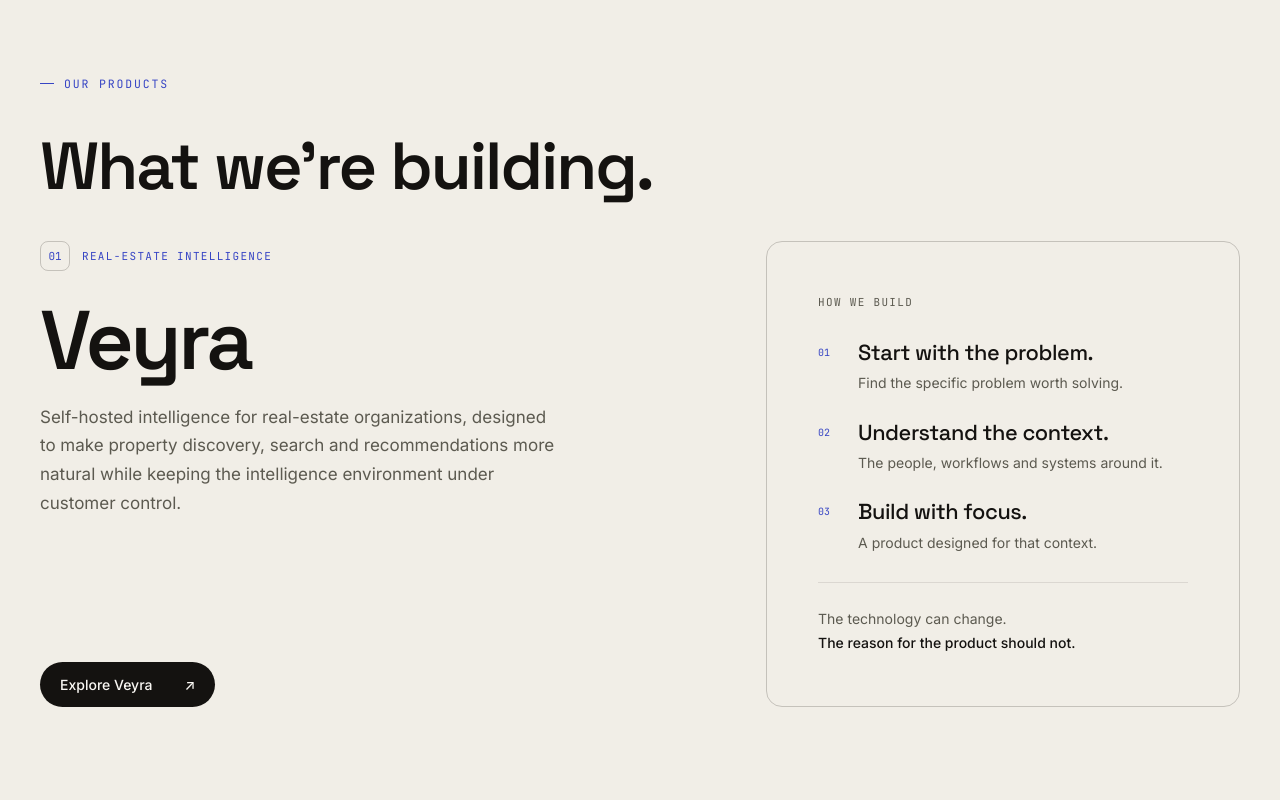
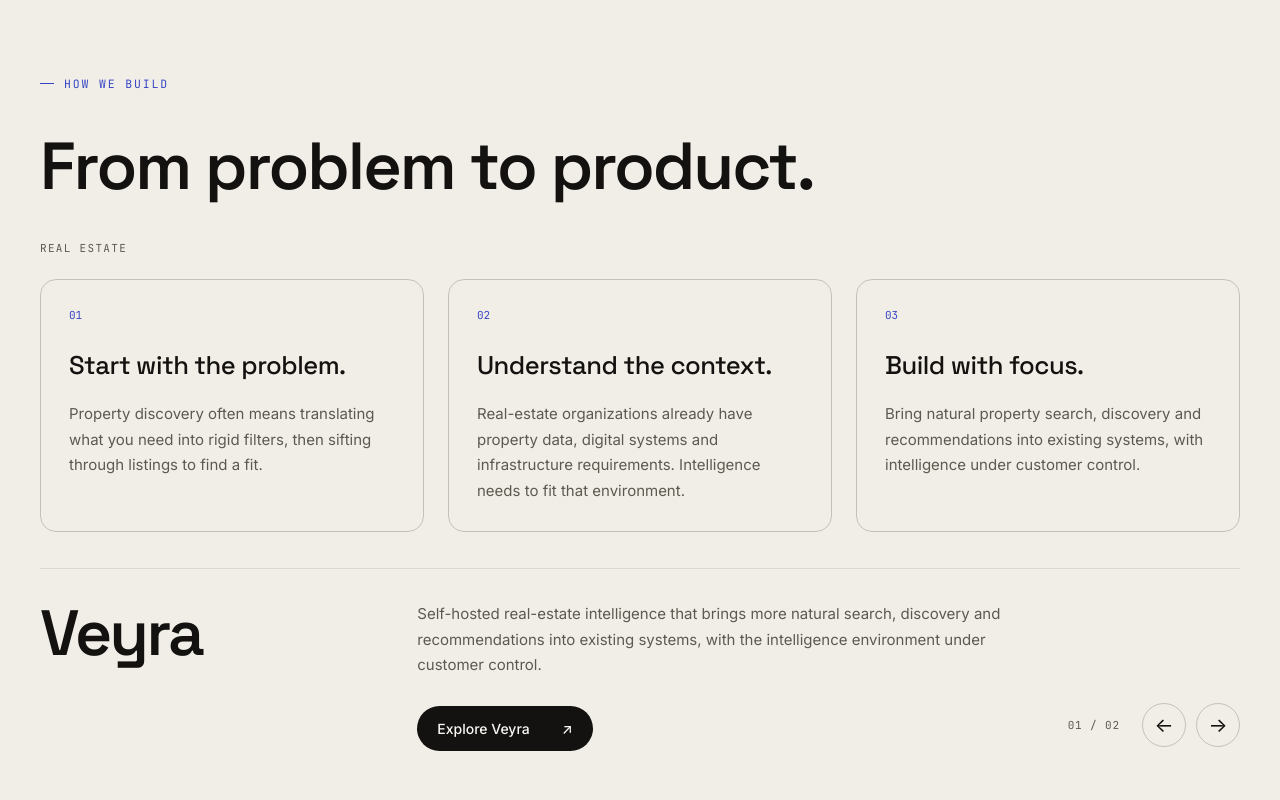
Before and after one commit to kangichu/Veyra, a plain HTML site: page index.html in a window 1280 px wide. Shown: the part 1300-2100 px from the top of the page. Drawn offline with nearby package versions, Linux system fonts and the light colour scheme.

Commit message:
Add synchronized product slider with three-step stories
- Switch between Veyra and Saelis with matching problem and context
- Arrange three equal step cards above the selected product
- Support keyboard navigation, touch swiping and mobile layouts
- Show Saelis as coming soon

```diff
--- a/assets/css/tandish-home.css
+++ b/assets/css/tandish-home.css
@@ -7,24 +7,15 @@
 .home-body{font-size:clamp(15px,1.4vw,17px);line-height:1.7;color:var(--fog);max-width:560px;}
 .home-company-grid > .home-body{padding-top:6px;}
 .home-products{background:var(--ink-2);}
-.home-portfolio{display:grid;grid-template-columns:minmax(0,1.45fr) minmax(0,1fr);margin-top:40px;gap:clamp(24px,3vw,40px);}
 .home-product{display:flex;flex-direction:column;align-items:flex-start;padding:0;background:transparent;position:relative;}
-.home-product-category,.home-kicker{font-family:'JetBrains Mono',monospace;font-size:11px;letter-spacing:.12em;text-transform:uppercase;color:var(--signal);line-height:1.6;}
-.home-product h3{font-family:'Space Grotesk',sans-serif;font-size:clamp(56px,6.5vw,88px);font-weight:600;letter-spacing:-.04em;line-height:1;margin:28px 0 20px;}
 .home-product .home-body{margin-bottom:32px;max-width:520px;}
 .home-product-link{display:inline-flex;gap:32px;align-items:center;margin-top:auto;padding:14px 20px;font-size:14px;font-weight:500;color:var(--ink);background:var(--white);border-radius:100px;transition:background .2s,color .2s;}
 .home-product-link:hover{background:var(--signal);color:#fff;}
-.tandish-home #approach{padding:clamp(28px,4vw,56px);border:1px solid var(--line-strong);border-radius:16px;scroll-margin-top:80px;}
-.home-approach-content{height:100%;display:flex;flex-direction:column;justify-content:flex-start;gap:28px;}
-.home-kicker{color:var(--fog);}
 
-.home-approach-note{margin-top:28px;padding-top:24px;border-top:1px solid var(--line);font-size:14px;}
 .tandish-home #contact{border-top:1px solid var(--line);scroll-margin-top:80px;}
 .home-contact-button:hover{background:var(--signal);border-color:var(--signal);color:var(--white);transform:translateY(-2px);}
 @media(max-width:760px){
-  .home-approach-content{gap:24px;}
-  .home-company-grid,.home-portfolio{grid-template-columns:minmax(0,1fr);}
-  .home-portfolio{gap:24px;margin-top:32px;}
+  .home-company-grid{grid-template-columns:minmax(0,1fr);}
   .tandish-home #hero{height:auto;min-height:100vh;min-height:100lvh;padding:140px 0 max(28px,env(safe-area-inset-bottom));padding-bottom:calc(max(28px,env(safe-area-inset-bottom)) + 100lvh - 100dvh);gap:40px;justify-content:flex-start;}
   .tandish-home #heroContent{margin-block:auto;}
   .tandish-home #heroFoot{position:relative;left:auto;right:auto;bottom:auto;margin:0 20px;flex-shrink:0;display:grid;grid-template-columns:minmax(0,1fr) 42px;gap:20px;align-items:end;}
@@ -40,14 +31,43 @@
 
 
 /* Product identity and a compact, readable company process. */
-.home-product-category{display:flex;align-items:center;gap:12px;}
-.home-product-number{display:inline-flex;align-items:center;justify-content:center;width:30px;height:30px;flex-shrink:0;border:1px solid var(--line-strong);border-radius:8px;letter-spacing:0;}
-.home-build-steps{list-style:none;display:grid;gap:24px;}
-.home-build-steps li{display:grid;grid-template-columns:26px minmax(0,1fr);gap:14px;align-items:start;}
-.home-step-number{font-family:'JetBrains Mono',monospace;font-size:10px;color:var(--signal);line-height:28px;}
-.home-build-steps h4{font-family:'Space Grotesk',sans-serif;font-size:clamp(19px,1.7vw,23px);font-weight:500;letter-spacing:-.02em;line-height:1.25;}
-.home-build-steps p{font-size:14px;line-height:1.6;color:var(--fog);margin-top:6px;}
-.home-approach-note strong{font-weight:500;color:var(--white);}
 .home-product-link span{transition:transform .2s;}
 .home-product-link:hover span{transform:translate(2px,-2px);}
 @media(prefers-reduced-motion:reduce){.home-product-link span{transition:none;}.home-product-link:hover span{transform:none;}}
+
+/* Each public product owns its problem, context and outcome. */
+.home-product-stories{display:grid;gap:56px;margin-top:40px;}
+.home-product-story + .home-product-story{border-top:1px solid var(--line-strong);padding-top:48px;}
+.home-story-industry{font-family:'JetBrains Mono',monospace;font-size:11px;letter-spacing:.12em;text-transform:uppercase;color:var(--fog);margin-bottom:24px;}
+.home-story-steps{list-style:none;display:grid;grid-template-columns:repeat(3,minmax(0,1fr));gap:24px;align-items:start;}
+.home-story-steps > li{min-width:0;padding:28px;}
+.home-story-context{border:1px solid var(--line-strong);border-radius:16px;align-self:stretch;}
+.home-story-number{display:block;font-family:'JetBrains Mono',monospace;font-size:11px;color:var(--signal);margin-bottom:28px;}
+.home-story-steps h4{font-family:'Space Grotesk',sans-serif;font-size:clamp(21px,2vw,26px);font-weight:500;line-height:1.2;letter-spacing:-.02em;margin-bottom:20px;}
+.home-story-context p{font-size:15px;line-height:1.7;color:var(--fog);}
+.home-story-outcome .home-product-name{font-family:'Space Grotesk',sans-serif;font-size:clamp(48px,5vw,68px);font-weight:600;letter-spacing:-.04em;line-height:1;margin:8px 0 20px;}
+.home-story-outcome .home-body{font-size:15px;margin-bottom:28px;}
+@media(max-width:600px){.home-story-steps{grid-template-columns:minmax(0,1fr);gap:20px;}.home-story-steps > li{padding:24px;}.home-story-number{margin-bottom:20px;}}
+
+.home-products > .home-inner > .company-title{max-width:none;}
+
+
+/* Manual product navigation keeps all three steps in sync. */
+.product-slider-ready .home-product-story + .home-product-story{border-top:0;padding-top:0;}
+.home-product-story[hidden]{display:none;}
+.product-slider-controls{display:flex;align-items:center;gap:10px;margin-top:28px;}
+.product-slider-count{font-family:'JetBrains Mono',monospace;font-size:11px;letter-spacing:.08em;color:var(--fog);margin-right:12px;}
+.product-slider-controls button{width:44px;height:44px;display:grid;place-items:center;border:1px solid var(--line-strong);border-radius:50%;background:transparent;color:var(--white);font-size:20px;cursor:pointer;}
+.product-slider-controls button:hover{background:var(--card-bg-hover);border-color:var(--signal);}
+.product-slider-status{position:absolute;width:1px;height:1px;padding:0;margin:-1px;overflow:hidden;clip-path:inset(50%);white-space:nowrap;}
+.home-product-tagline{font-family:'Space Grotesk',sans-serif;font-size:20px;color:var(--ember);margin-bottom:18px;}
+.home-product-coming{display:inline-block;padding:14px 0;font-family:'JetBrains Mono',monospace;font-size:11px;letter-spacing:.1em;text-transform:uppercase;color:var(--fog);}
+.product-slider-ready .home-story-outcome{touch-action:pan-y;}
+
+.home-story-outcome{display:grid;grid-template-columns:minmax(0,1fr) auto;gap:24px;align-items:end;margin-top:36px;padding-top:32px;border-top:1px solid var(--line);}
+.home-story-outcome .home-product{display:grid;grid-template-columns:minmax(160px,.7fr) minmax(0,1.3fr);column-gap:40px;align-items:start;}
+.home-story-outcome .home-product-name{grid-column:1;grid-row:1 / 4;margin-top:0;}
+.home-story-outcome .home-body,.home-story-outcome .home-product-tagline,.home-story-outcome .home-product-link,.home-story-outcome .home-product-coming{grid-column:2;justify-self:start;}
+.home-story-outcome .home-body{max-width:620px;}
+.home-story-outcome .product-slider-controls{margin:0 0 4px;}
+@media(max-width:900px){.home-story-steps{grid-template-columns:minmax(0,1fr);}.home-story-outcome .home-product{display:flex;}.home-story-outcome{grid-template-columns:minmax(0,1fr);}.home-story-outcome .product-slider-controls{margin-top:0;}}
--- /dev/null
+++ b/assets/js/tandish-products.js
@@ -0,0 +1,66 @@
+(() => {
+  const container = document.querySelector('.home-product-stories');
+  if (!container) return;
+  const slides = [...container.querySelectorAll('.home-product-story')];
+  if (slides.length < 2) return;
+  let active = 0;
+  const status = document.createElement('p');
+  status.className = 'product-slider-status';
+  status.setAttribute('role', 'status');
+  container.after(status);
+  container.setAttribute('aria-label', 'Tandish product stories');
+  container.setAttribute('aria-roledescription', 'carousel');
+  container.setAttribute('role', 'region');
+
+  function select(index, focusDirection) {
+    active = (index + slides.length) % slides.length;
+    slides.forEach((slide, i) => { slide.hidden = i !== active; });
+    const slide = slides[active];
+    status.textContent = `${slide.dataset.product} selected. Steps 1 and 2 now show its problem and context.`;
+    if (focusDirection) slide.querySelector(`[data-direction="${focusDirection}"]`).focus({preventScroll:true});
+    if (!matchMedia('(prefers-reduced-motion: reduce)').matches) {
+      slide.animate([{opacity:0.45}, {opacity:1}], {duration:220, easing:'ease-out'});
+    }
+  }
+
+  slides.forEach((slide, index) => {
+    slide.hidden = index !== active;
+    slide.setAttribute('aria-roledescription', 'slide');
+    const controls = document.createElement('div');
+    controls.className = 'product-slider-controls';
+    const counter = document.createElement('span');
+    counter.className = 'product-slider-count';
+    counter.textContent = `${String(index + 1).padStart(2, '0')} / ${String(slides.length).padStart(2, '0')}`;
+    controls.append(counter);
+    for (const [direction, delta, symbol] of [['previous', -1, '\u2190'], ['next', 1, '\u2192']]) {
+      const button = document.createElement('button');
+      button.type = 'button';
+      button.dataset.direction = direction;
+      button.textContent = symbol;
+      const target = slides[(index + delta + slides.length) % slides.length].dataset.product;
+      button.setAttribute('aria-label', `${direction === 'next' ? 'Next' : 'Previous'} product: ${target}`);
+      button.addEventListener('click', () => select(active + delta, direction));
+      controls.append(button);
+    }
+    controls.addEventListener('keydown', event => {
+      if (event.key !== 'ArrowLeft' && event.key !== 'ArrowRight') return;
+      event.preventDefault();
+      select(active + (event.key === 'ArrowRight' ? 1 : -1), event.key === 'ArrowRight' ? 'next' : 'previous');
+    });
+    const outcome = slide.querySelector('.home-story-outcome');
+    outcome.append(controls);
+    let start = null;
+    outcome.addEventListener('pointerdown', event => {
+      if (event.pointerType !== 'touch' || event.target.closest('a,button')) return;
+      start = {x:event.clientX, y:event.clientY};
+    }, {passive:true});
+    outcome.addEventListener('pointerup', event => {
+      if (!start) return;
+      const dx = event.clientX - start.x, dy = event.clientY - start.y;
+      start = null;
+      if (Math.abs(dx) > 60 && Math.abs(dx) > Math.abs(dy) * 1.5) select(active + (dx < 0 ? 1 : -1));
+    }, {passive:true});
+    outcome.addEventListener('pointercancel', () => { start = null; });
+  });
+  container.classList.add('product-slider-ready');
+})();
--- a/index.html
+++ b/index.html
@@ -51,7 +51,7 @@
 <script src="https://cdnjs.cloudflare.com/ajax/libs/gsap/3.12.5/gsap.min.js"></script>
 <script src="https://cdnjs.cloudflare.com/ajax/libs/gsap/3.12.5/ScrollTrigger.min.js"></script>
 <link rel="stylesheet" href="assets/css/veyra-experience.v1.css?v=20">
-<link rel="stylesheet" href="assets/css/tandish-home.css?v=13">
+<link rel="stylesheet" href="assets/css/tandish-home.css?v=17">
 <script type="application/ld+json">
 {
   "@context": "https://schema.org",
@@ -162,28 +162,65 @@
 
   <section id="products" class="home-section home-products" aria-labelledby="productsTitle">
     <div class="home-inner">
-      <div class="x53"><span class="x32" aria-hidden="true"></span>Our products</div>
-      <h2 id="productsTitle" class="company-title">What we're building.</h2>
-      <div class="home-portfolio">
-        <article class="home-product home-product-veyra" aria-labelledby="homeVeyraTitle">
-          <p class="home-product-category"><span class="home-product-number">01</span> Real-estate intelligence</p>
-          <h3 id="homeVeyraTitle">Veyra</h3>
-          <p class="home-body">Self-hosted intelligence for real-estate organizations, designed to make property discovery, search and recommendations more natural while keeping the intelligence environment under customer control.</p>
-          <a href="/veyra/" class="home-product-link">Explore Veyra <span aria-hidden="true">&#8599;</span></a>
+      <div class="x53"><span class="x32" aria-hidden="true"></span>How we build</div>
+      <h2 id="productsTitle" class="company-title">From problem to product.</h2>
+      <div class="home-product-stories">
+        <!-- Each article is a complete slide: add products here; controls and counts are generated automatically. -->
+        <article class="home-product-story" data-product="Veyra" aria-labelledby="realEstateStoryTitle">
+          <h3 id="realEstateStoryTitle" class="home-story-industry">Real estate</h3>
+          <ol class="home-story-steps">
+            <li class="home-story-context">
+              <span class="home-story-number" aria-hidden="true">01</span>
+              <h4>Start with the problem.</h4>
+              <p>Property discovery often means translating what you need into rigid filters, then sifting through listings to find a fit.</p>
+            </li>
+            <li class="home-story-context">
+              <span class="home-story-number" aria-hidden="true">02</span>
+              <h4>Understand the context.</h4>
+              <p>Real-estate organizations already have property data, digital systems and infrastructure requirements. Intelligence needs to fit that environment.</p>
+            </li>
+            <li class="home-story-context">
+              <span class="home-story-number" aria-hidden="true">03</span>
+              <h4>Build with focus.</h4>
+              <p>Bring natural property search, discovery and recommendations into existing systems, with intelligence under customer control.</p>
+            </li>
+          </ol>
+          <div class="home-story-outcome">
+            <div class="home-product">
+                <h5 id="homeVeyraTitle" class="home-product-name">Veyra</h5>
+                <p class="home-body">Self-hosted real-estate intelligence that brings more natural search, discovery and recommendations into existing systems, with the intelligence environment under customer control.</p>
+                <a href="/veyra/" class="home-product-link">Explore Veyra <span aria-hidden="true">&#8599;</span></a>
+              </div>
+          </div>
         </article>
-      <section id="approach" class="home-approach" aria-labelledby="approachTitle">
-          <div class="home-approach-content">
-            <h3 id="approachTitle" class="home-kicker">How we build</h3>
-            <div>
-              <ol class="home-build-steps">
-                <li><span class="home-step-number" aria-hidden="true">01</span><div><h4>Start with the problem.</h4><p>Find the specific problem worth solving.</p></div></li>
-                <li><span class="home-step-number" aria-hidden="true">02</span><div><h4>Understand the context.</h4><p>The people, workflows and systems around it.</p></div></li>
-                <li><span class="home-step-number" aria-hidden="true">03</span><div><h4>Build with focus.</h4><p>A product designed for that context.</p></div></li>
-              </ol>
-              <p class="home-body home-approach-note">The technology can change.<br><strong>The reason for the product should not.</strong></p>
-            </div>
+        <article class="home-product-story" data-product="Saelis" aria-labelledby="socialStoryTitle">
+          <h3 id="socialStoryTitle" class="home-story-industry">Social discovery</h3>
+          <ol class="home-story-steps">
+            <li class="home-story-context">
+              <span class="home-story-number" aria-hidden="true">01</span>
+              <h4>Start with the problem.</h4>
+              <p>Discovering people online is only part of the picture. The problem is turning shared interests into real-world connection.</p>
+            </li>
+            <li class="home-story-context">
+              <span class="home-story-number" aria-hidden="true">02</span>
+              <h4>Understand the context.</h4>
+              <p>Connection needs a place in everyday life: things people enjoy, experiences they can share and reasons to go out and meet.</p>
+            </li>
+            <li class="home-story-context">
+              <span class="home-story-number" aria-hidden="true">03</span>
+              <h4>Build with focus.</h4>
+              <p>Build social discovery around shared experiences, giving people reasons to connect in real life.</p>
+            </li>
+          </ol>
+          <div class="home-story-outcome">
+            <div class="home-product">
+                <h5 class="home-product-name">Saelis</h5>
+                <p class="home-product-tagline">Built for real life.</p>
+                <p class="home-body">A social discovery product built around real-world connection and shared experiences, helping people meet through things they actually go out and do.</p>
+                <span class="home-product-coming">Coming soon</span>
+              </div>
           </div>
-        </section>
+        </article>
       </div>
     </div>
   </section>
@@ -210,5 +247,6 @@
 </footer>
 
 <script src="assets/js/veyra-experience.v1.js?v=20"></script>
+<script src="assets/js/tandish-products.js?v=1"></script>
 </body>
 </html>
```
